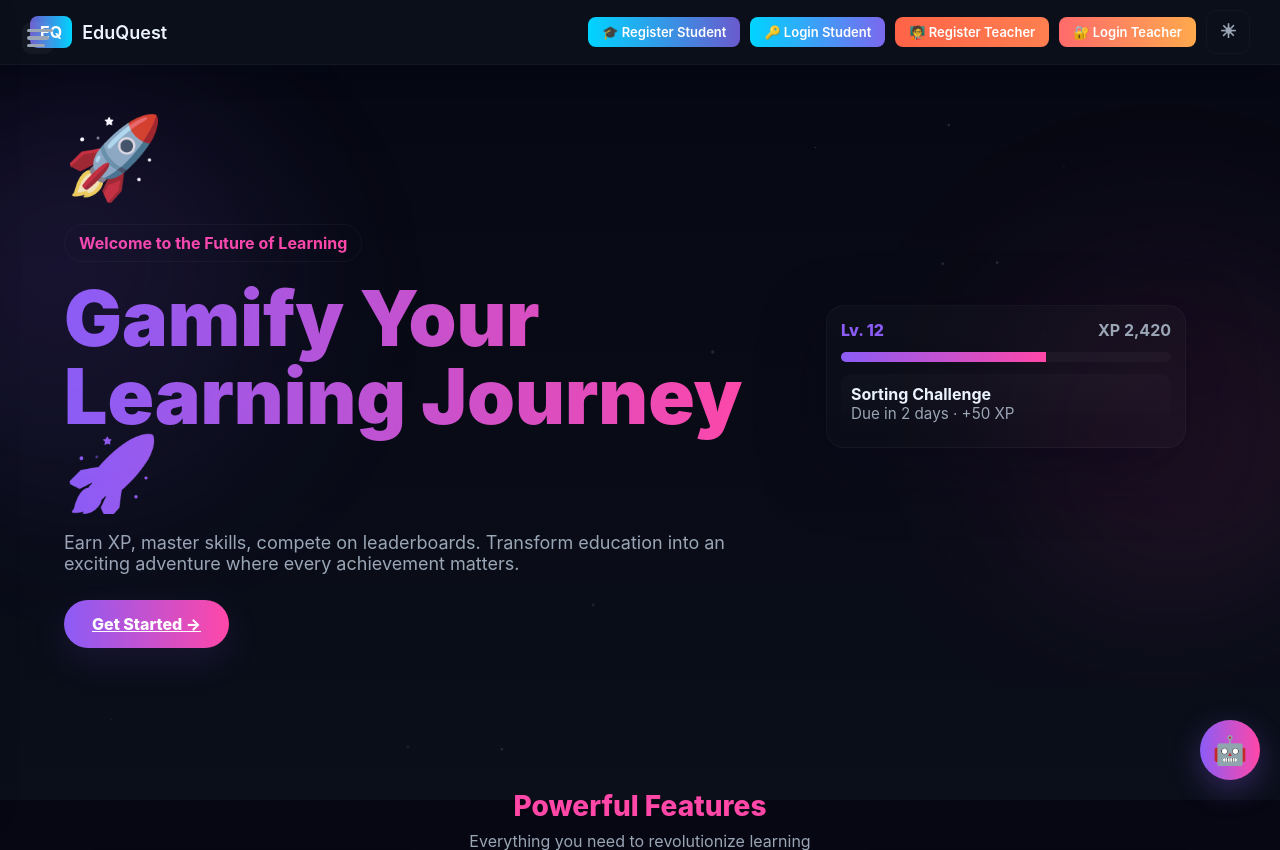
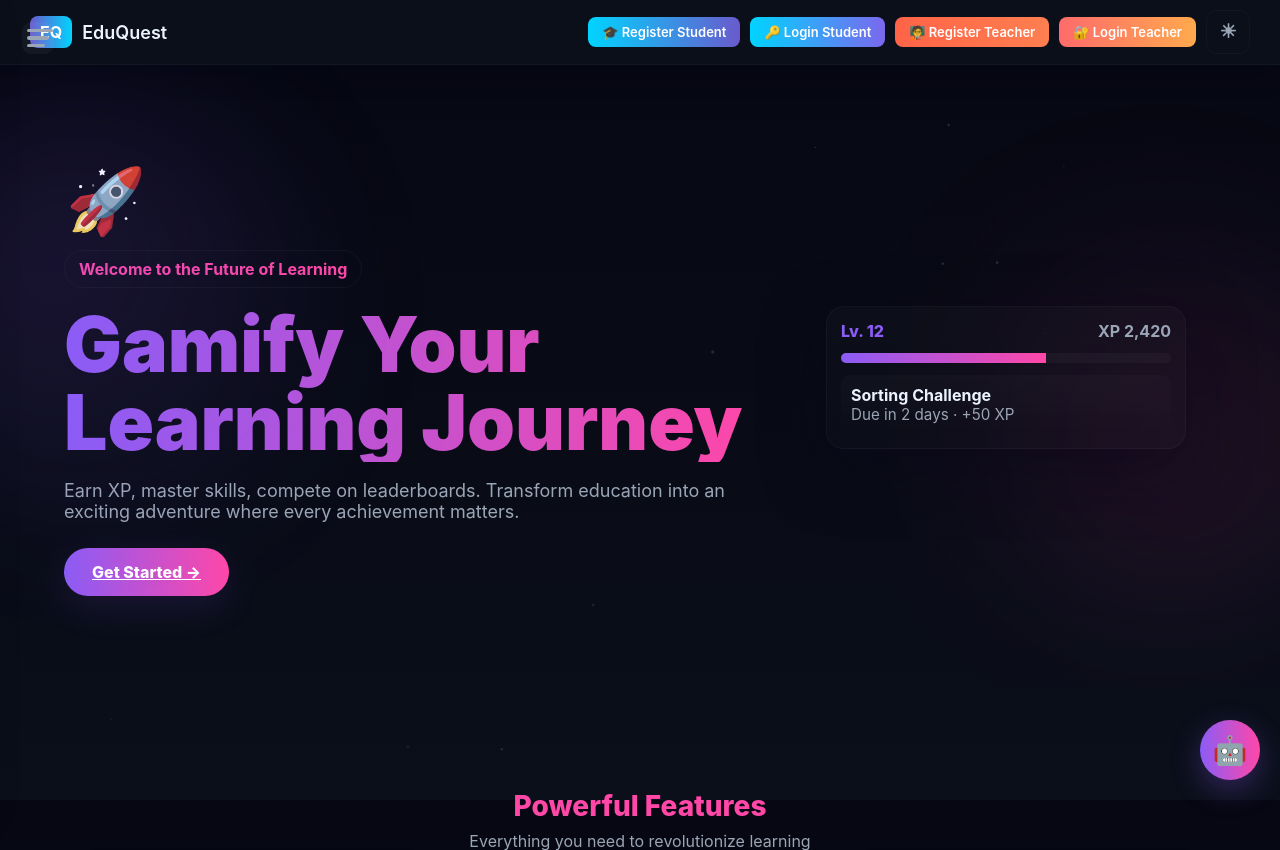
Before and after one commit to Pratyush117799/eduquestt, a Django app: page / in a window 1280 px wide. Shown: the top 850 px of the page. Run offline with Django 5.2, Linux system fonts and the light colour scheme.

Commit message:
Updated home.html and others

```diff
--- a/edu_app/templates/home.html
+++ b/edu_app/templates/home.html
@@ -644,11 +644,11 @@ document.addEventListener('DOMContentLoaded',()=>{
 
   <div class="hero-inner">
     <div class="hero-left">
-      <div style="width:100px;height:100px;display:flex;align-items:center;justify-content:center;margin-bottom:18px;font-size:80px;">
+      <div style="width:84px;height:84px;display:flex;align-items:center;justify-content:center;margin-bottom:8px;font-size:64px;">
         🚀
       </div>
       <div class="kicker">Welcome to the Future of Learning</div>
-      <h1 id="hero-heading" class="headline">Gamify Your Learning Journey 🚀</h1>
+      <h1 id="hero-heading" class="headline">Gamify Your Learning Journey</h1>
       <p class="sub">Earn XP, master skills, compete on leaderboards. Transform education into an exciting adventure where every achievement matters.</p>
 
       <div class="cta-row">
```
